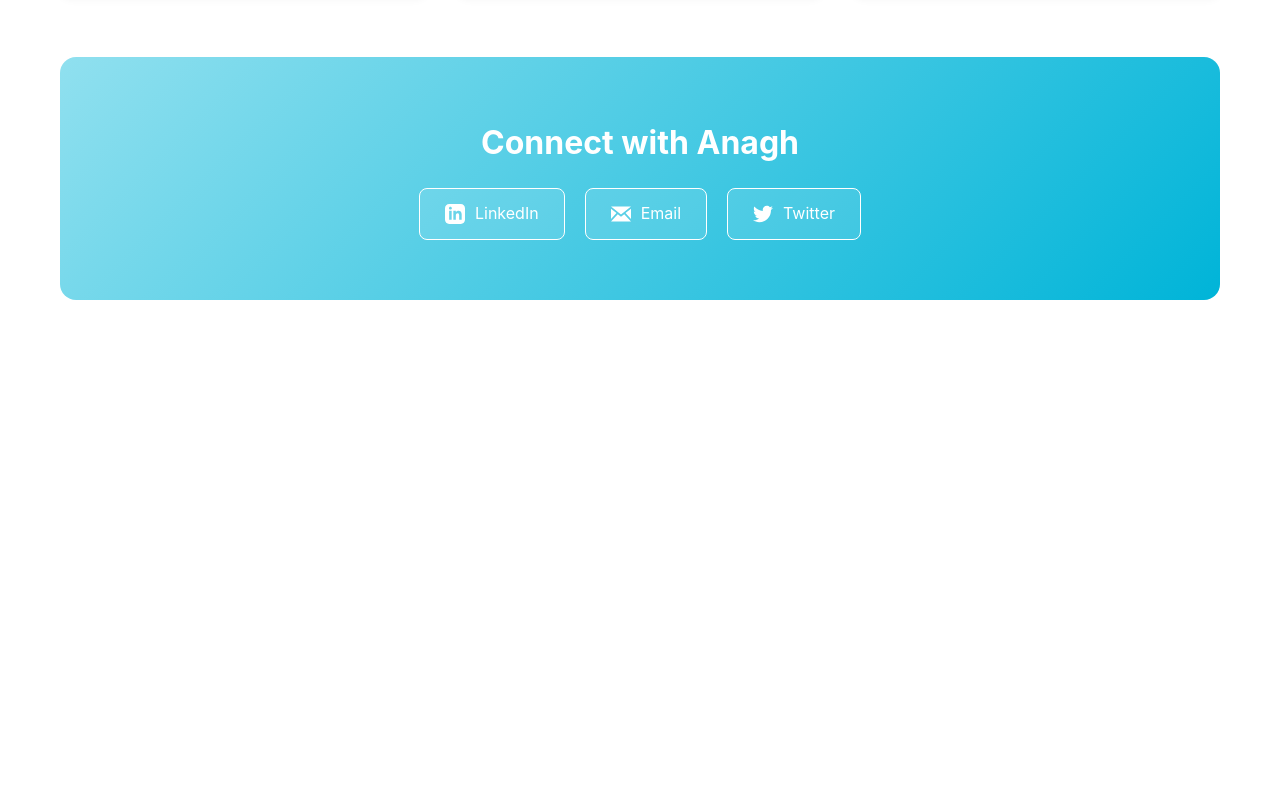
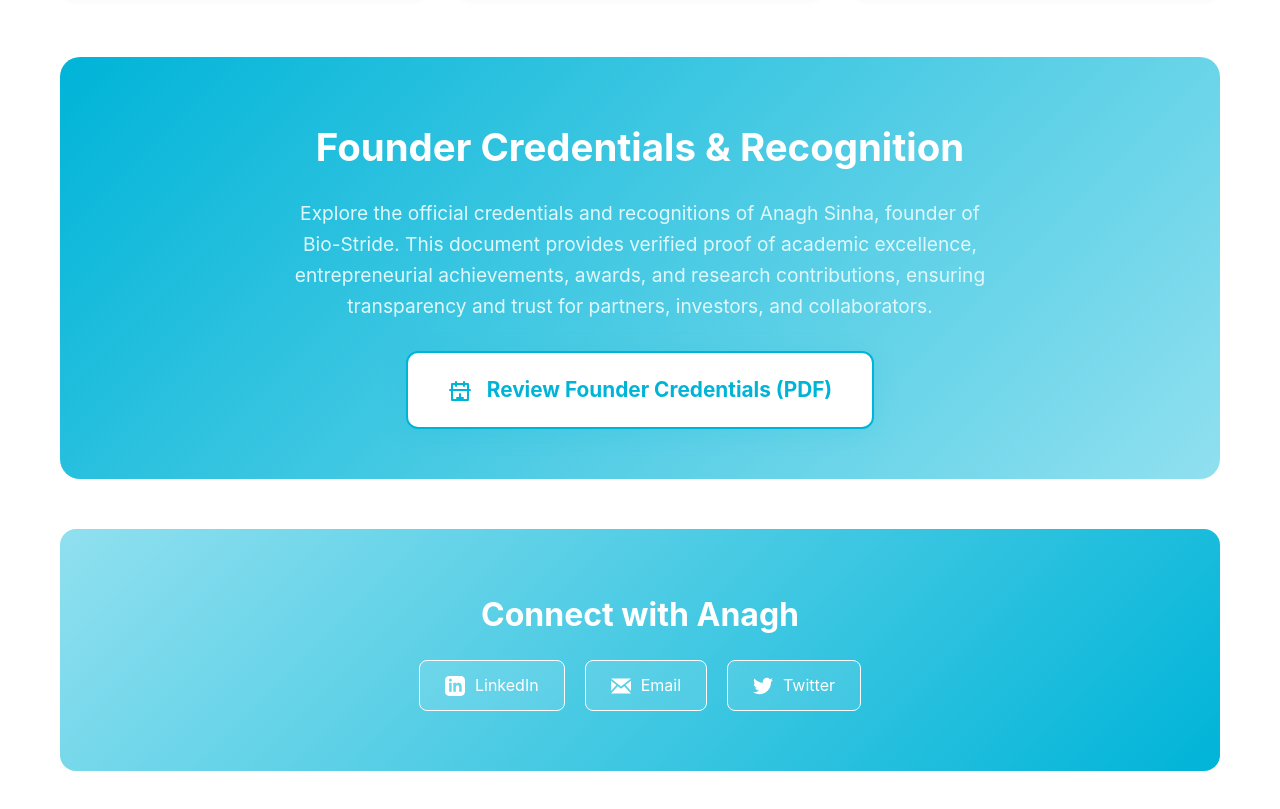
Before and after one commit to anagh-sinha/biostride-website, a plain HTML site: page founders/index.html in a window 1280 px wide. Shown: the part 3817-4626 px from the top of the page. Before the commit the page ends 4177 px from the top, so only its background shows below. Drawn offline with Linux system fonts and the light colour scheme.

Commit message:
Founder credentials upload

```diff
--- a/founders/index.html
+++ b/founders/index.html
@@ -559,11 +559,23 @@
             </div>
         </section>
 
+        <!-- Credentials Section -->
+        <section class="credentials-section" style="text-align:center; background: linear-gradient(135deg, var(--primary-blue) 0%, var(--light-blue) 100%); color: #fff; padding: 60px 20px 50px 20px; border-radius: 20px; margin-bottom: 50px;">
+            <h2 style="font-size:2.4rem; margin-bottom:20px;">Founder Credentials & Recognition</h2>
+            <p style="font-size:1.2rem; max-width:700px; margin:0 auto 30px auto; color:#e0f7fa;">
+                Explore the official credentials and recognitions of Anagh Sinha, founder of Bio-Stride. This document provides verified proof of academic excellence, entrepreneurial achievements, awards, and research contributions, ensuring transparency and trust for partners, investors, and collaborators.
+            </p>
+            <a href="https://drive.google.com/file/d/1uctSntEDHL44DSshHmlBAN6nTr_LHzZE/view?usp=sharing" target="_blank" style="display:inline-block; padding:20px 40px; font-size:1.3rem; font-weight:700; background:#fff; color:var(--primary-blue); border-radius:12px; border:2px solid var(--primary-blue); box-shadow:0 4px 24px rgba(0,180,216,0.15); text-decoration:none; transition:all 0.2s;">
+                <svg width="24" height="24" viewBox="0 0 24 24" fill="none" stroke="currentColor" stroke-width="2" stroke-linecap="round" stroke-linejoin="round" style="vertical-align:middle;margin-right:10px;"><path d="M4 4h16v16H4z"/><path d="M8 2v4"/><path d="M16 2v4"/><path d="M2 10h20"/><path d="M12 14v4"/><path d="M9 18h6"/></svg>
+                Review Founder Credentials (PDF)
+            </a>
+        </section>
+
         <!-- Connect Section -->
         <section class="connect-section">
             <h2 class="connect-title">Connect with Anagh</h2>
             <div class="connect-links">
-                <a href="https://linkedin.com/in/anagh-sinha" class="connect-link">
+                <a href="https://www.linkedin.com/in/anagh-sinha-/" class="connect-link">
                     <svg width="20" height="20" viewBox="0 0 24 24" fill="currentColor">
                         <path d="M19 0h-14c-2.761 0-5 2.239-5 5v14c0 2.761 2.239 5 5 5h14c2.762 0 5-2.239 5-5v-14c0-2.761-2.238-5-5-5zm-11 19h-3v-11h3v11zm-1.5-12.268c-.966 0-1.75-.79-1.75-1.764s.784-1.764 1.75-1.764 1.75.79 1.75 1.764-.783 1.764-1.75 1.764zm13.5 12.268h-3v-5.604c0-3.368-4-3.113-4 0v5.604h-3v-11h3v1.765c1.396-2.586 7-2.777 7 2.476v6.759z"/>
                     </svg>
@@ -575,7 +587,7 @@
                     </svg>
                     Email
                 </a>
-                <a href="https://twitter.com/anagh_sinha" class="connect-link">
+                <a href="https://twitter.com/anaghsinha7" class="connect-link">
                     <svg width="20" height="20" viewBox="0 0 24 24" fill="currentColor">
                         <path d="M24 4.557c-.883.392-1.832.656-2.828.775 1.017-.609 1.798-1.574 2.165-2.724-.951.564-2.005.974-3.127 1.195-.897-.957-2.178-1.555-3.594-1.555-3.179 0-5.515 2.966-4.797 6.045-4.091-.205-7.719-2.165-10.148-5.144-1.29 2.213-.669 5.108 1.523 6.574-.806-.026-1.566-.247-2.229-.616-.054 2.281 1.581 4.415 3.949 4.89-.693.188-1.452.232-2.224.084.626 1.956 2.444 3.379 4.6 3.419-2.07 1.623-4.678 2.348-7.29 2.04 2.179 1.397 4.768 2.212 7.548 2.212 9.142 0 14.307-7.721 13.995-14.646.962-.695 1.797-1.562 2.457-2.549z"/>
                     </svg>
```
